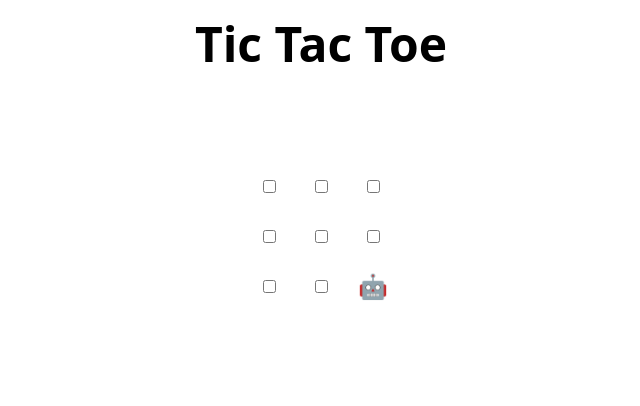
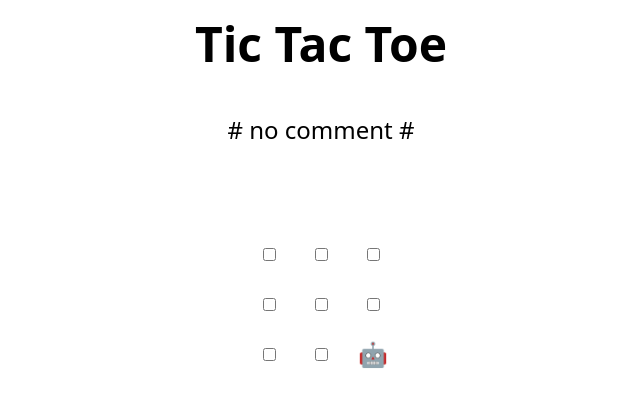
Before and after one commit to NR081/skills-review-pull-requests, a plain HTML site: page index.html in a window 1280 px wide. Shown: the whole page, without its empty margins (319-959 px from the left). Drawn offline with Linux system fonts and the light colour scheme.

Commit message:
Update index.html
Training

```diff
--- a/index.html
+++ b/index.html
@@ -45,6 +45,7 @@
     <td><input type="checkbox" /></td>
     <td><input type="checkbox" /></td>
   </tr>
+  # no comment #
 </table>
 
 <h2 hidden>Game over, refresh to play again 🧑‍💻 🤖!</h2>
```
